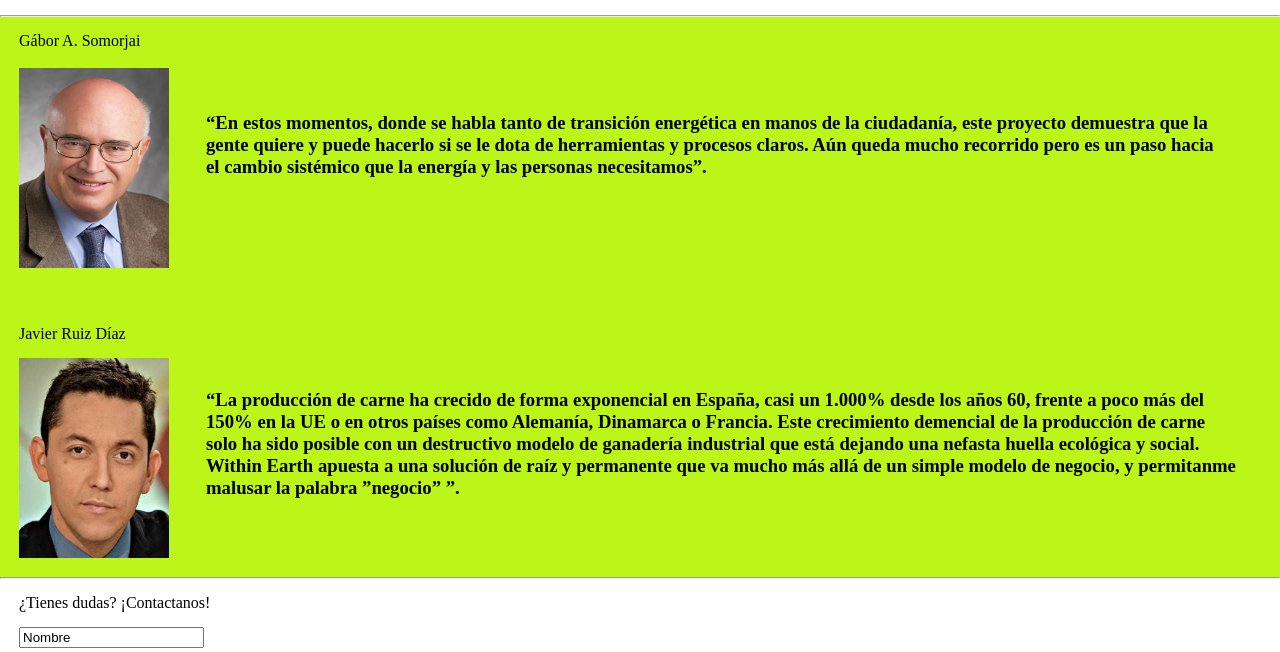
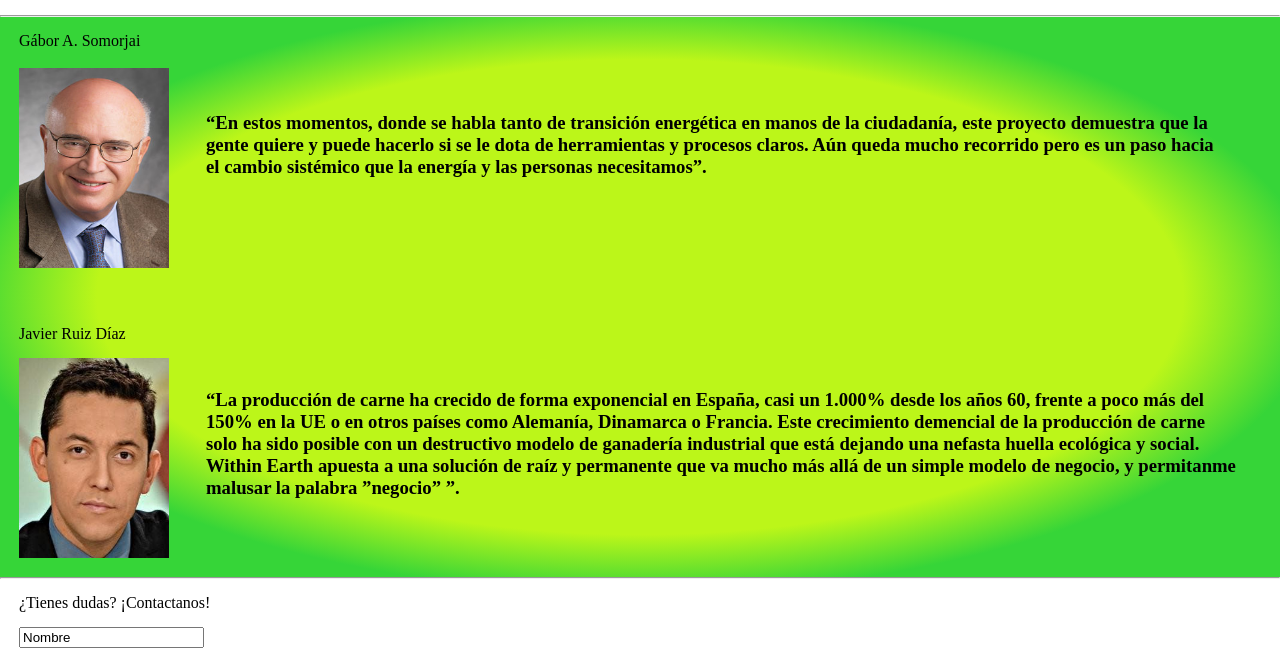
Before and after one commit to martin2660/Proyecto-web, a plain HTML site: page reseñas.html in a window 1280 px wide. Shown: the part 148-800 px from the top of the page. Drawn offline with Linux system fonts and the light colour scheme.

Commit message:
gradiente radial a todas las paginas

```diff
--- a/estilo2.css
+++ b/estilo2.css
@@ -6,7 +6,7 @@
 }
 
 .color2{
-  background-color: rgb(188, 246, 25);
+    Background-image: radial-gradient(rgb(188, 246, 25) 60%,rgb(54, 213, 56) 75%);
 }
 
 .ancho{
--- a/estilocomoluchar.css
+++ b/estilocomoluchar.css
@@ -6,7 +6,7 @@
 }
 
 .color2{
-  background-color: rgb(188, 246, 25);
+  Background-image: radial-gradient(rgb(188, 246, 25) 60%,rgb(54, 213, 56) 75%);
 }
 
 .ancho{
```
Also changed, not shown: comoluchar.html (+1 -1 lines).
